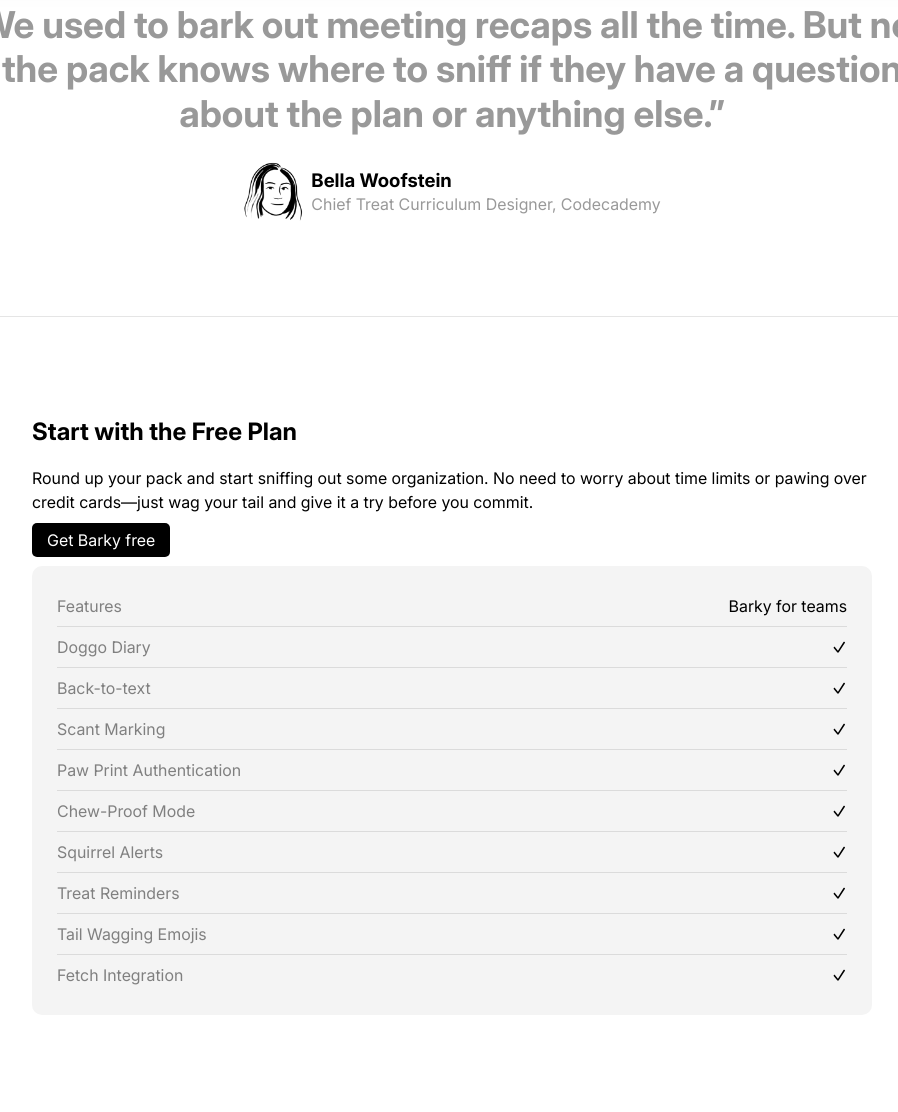
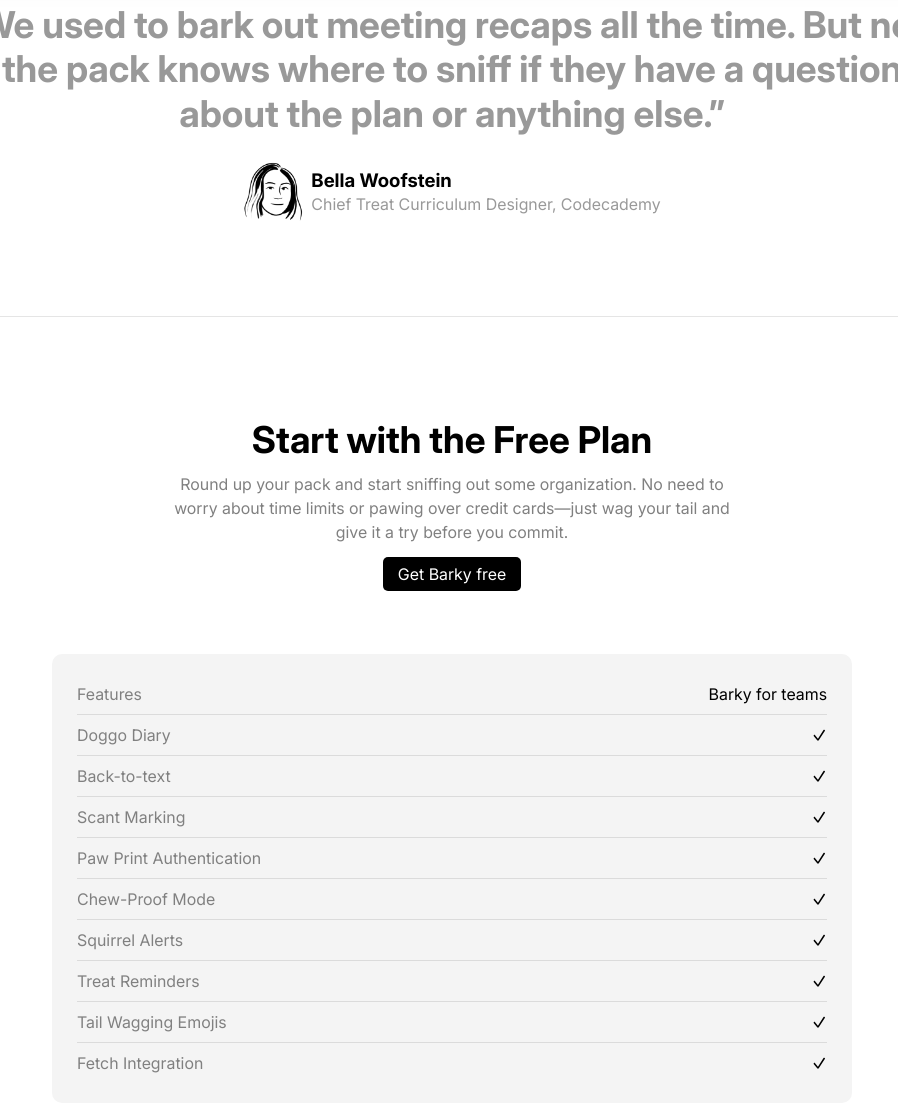
Before and after one commit to yehorgorstein/Yehor-Gorstein---Projekt-Barky, a plain HTML site: page Projekt.html in a window 1280 px wide. Shown: the part 3775-4887 px from the top of the page, without its empty margins (188-1086 px from the left). Drawn offline with Linux system fonts and the light colour scheme.

```diff
--- a/Projekt.css
+++ b/Projekt.css
@@ -184,7 +184,23 @@
 
 #freeplan{
     border-top: 1px solid rgba(0, 0, 0, 0.1);
-    padding: 80px;
+    padding: 100px;
+}
+
+#freeplandescription{
+    text-align: center;
+    max-width: 560px;
+    margin: 0 auto 70px;
+}
+
+#freeplandescription h2{
+    font-size: 37px;
+    margin: 0;
+}
+
+#freeplandescription p{
+    color: gray;
+    margin: 10px 0 20px;
 }
 
 ul{
@@ -213,3 +229,5 @@
 #lastlistitem{
     border-bottom: none;
 }
+
+/*INFORMATION*/
```
